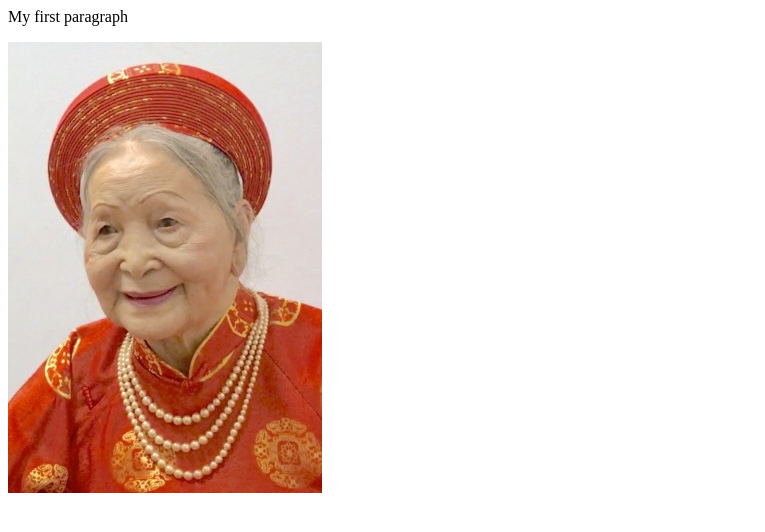
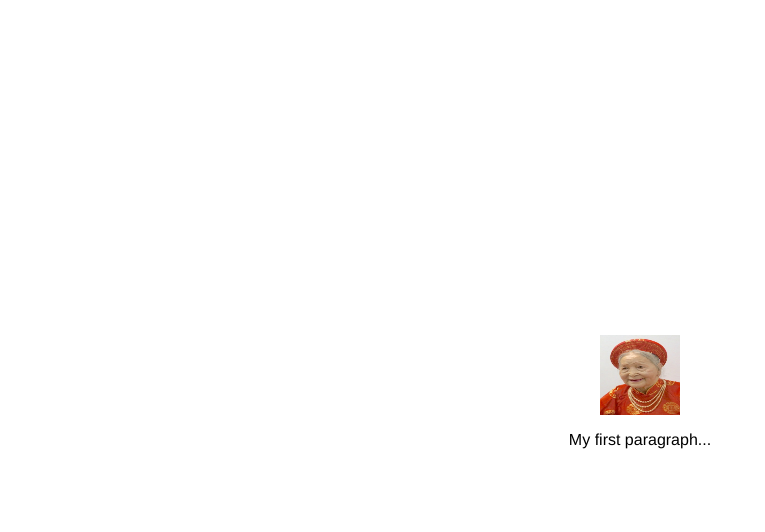
Before and after one commit to minhvle/git-101, a plain HTML site: page index.html in a window 1280 px wide. Shown: the whole page, without its empty margins (0-765 px from the left). Drawn offline with Linux system fonts and the light colour scheme.

Commit message:
Centered image and tagline

```diff
--- a/index.html
+++ b/index.html
@@ -1,9 +1,12 @@
 <html>
 	<head>
 		<title>My first web page</title>
+		<link rel="stylesheet" href="style.css">
 	</head>
 <body>
-<p>My first paragraph</p>
-<img src="BaNoi_Avatar.jpg" alt="">
+	<div id="container">
+		<img id="logo" src="BaNoi_Avatar.jpg" alt="">
+		<p>My first paragraph...</p>
+	</div>
 </body>
 </html>
--- /dev/null
+++ b/style.css
@@ -0,0 +1,17 @@
+body {
+	margin: 0;
+	font-family: Helvetica;
+}
+
+#logo{
+	height:80px;
+	width:80px;
+}
+
+#container {
+	display: flex;
+	align-items: center;
+	justify-content: center;
+	height: 100vh;
+	flex-direction: column
+}
```
